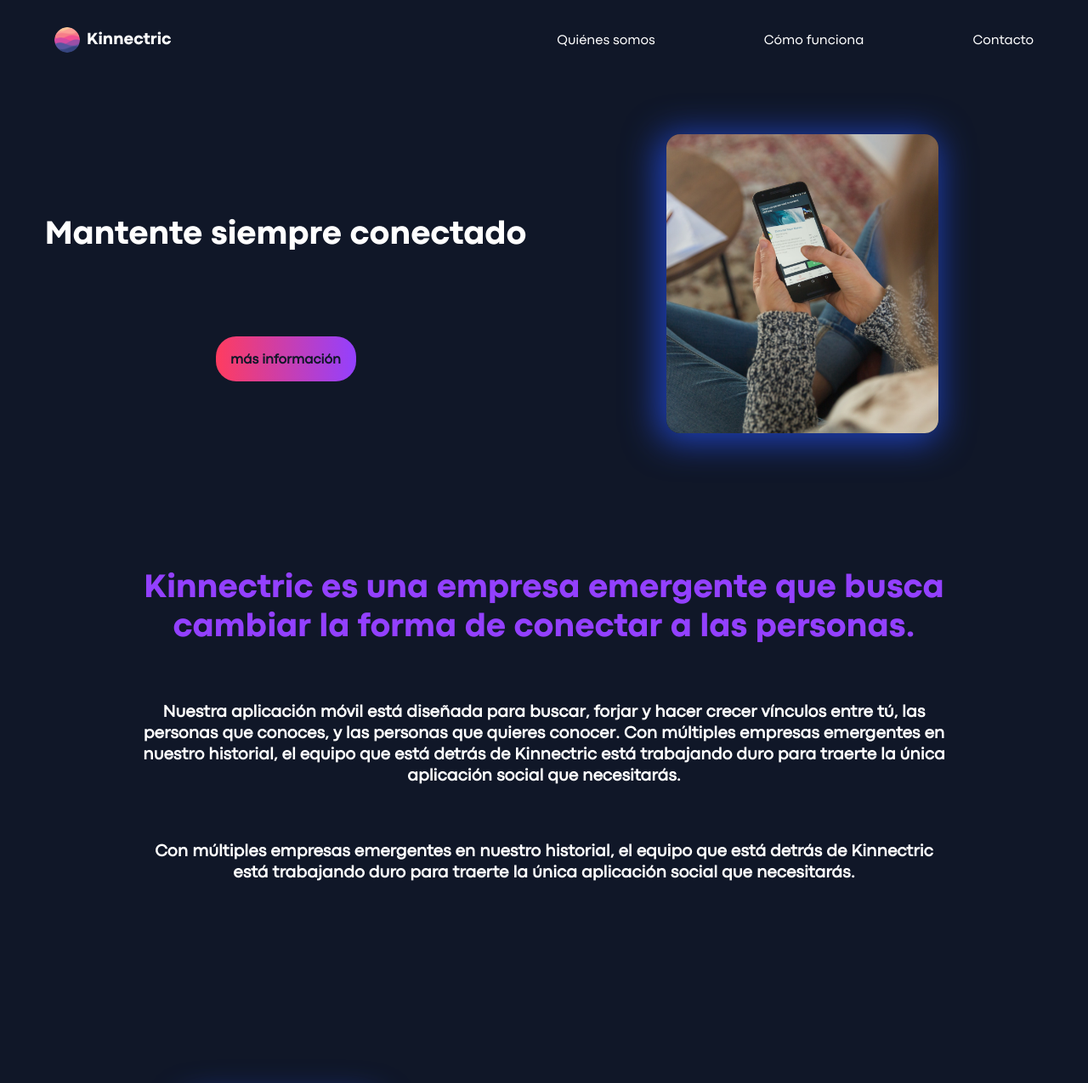
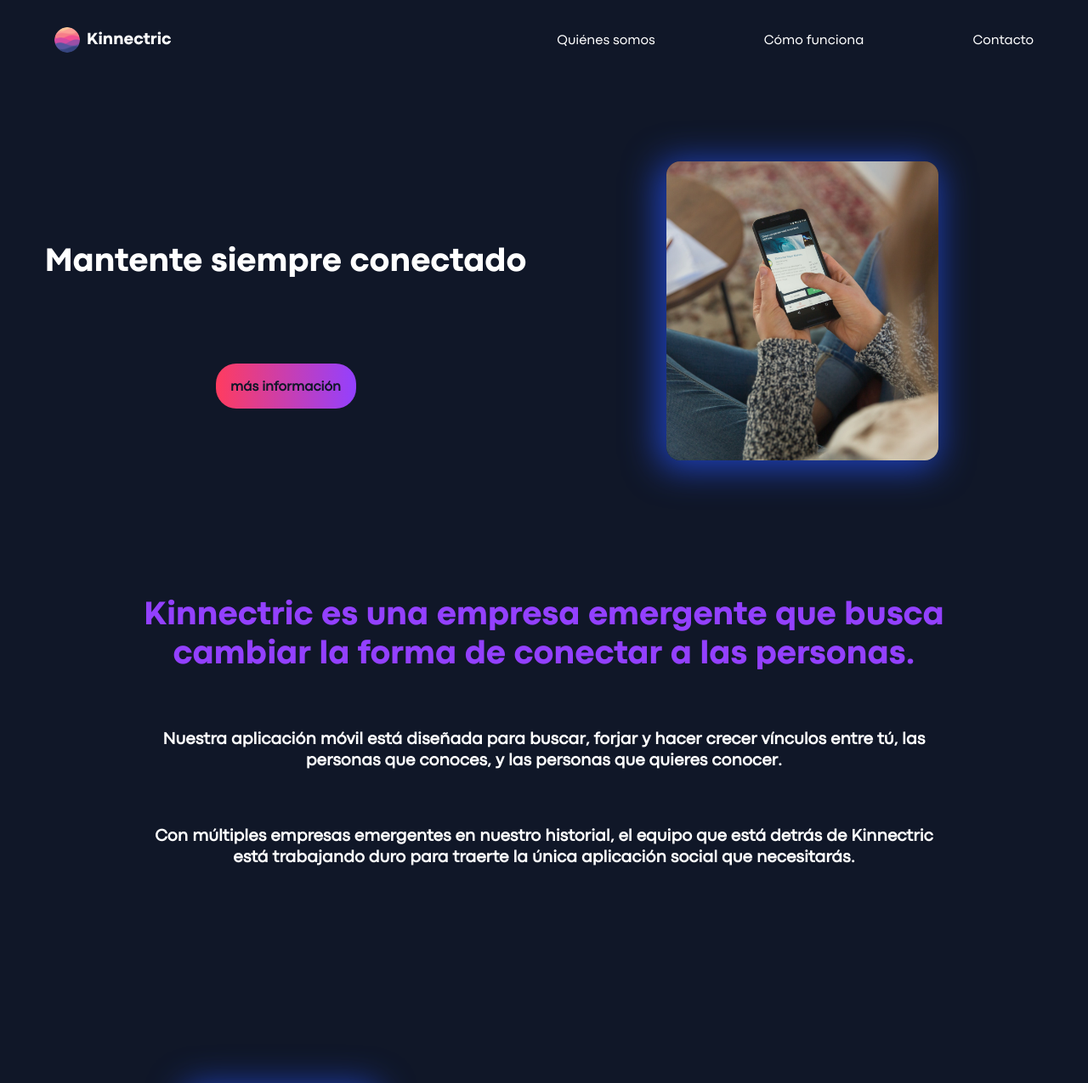
Before and after one commit to pablocordonie/css-flex_design, a plain HTML site: page index.html in a window 1280 px wide. Shown: the top 1275 px of the page at 85% size. Drawn offline with Linux system fonts and the light colour scheme.

Commit message:
feat: fix some layout issues in styles.css to get a correct landing page view from mobile or tablet devices

```diff
--- a/index.html
+++ b/index.html
@@ -66,9 +66,7 @@
           <p class="rtc--main-about-info-description">
             Nuestra aplicación móvil está diseñada para buscar, forjar y hacer
             crecer vínculos entre tú, las personas que conoces, y las personas
-            que quieres conocer. Con múltiples empresas emergentes en nuestro
-            historial, el equipo que está detrás de Kinnectric está trabajando
-            duro para traerte la única aplicación social que necesitarás.
+            que quieres conocer.
           </p>
           <p class="rtc--main-about-info-description">
             Con múltiples empresas emergentes en nuestro historial, el equipo
@@ -133,7 +131,7 @@
         </section>
       </section>
     </main>
-    <footer id="footer" class="rtc--footer rtc-slide">
+    <footer id="footer" class="rtc--footer">
       <section class="rtc--footer-logo rtc-half">
         <img
           src="./assets/images/realm-icon.png"
--- a/styles.css
+++ b/styles.css
@@ -43,8 +43,7 @@ header {
   display: flex;
   flex-direction: column;
   align-items: center;
-  gap: 2rem;
-  padding: 2rem;
+  padding: 2rem 2rem 4rem 2rem;
 }
 
 h1,
@@ -74,6 +73,10 @@ p {
   line-height: 1.15;
 }
 
+p {
+  padding: 0 1rem;
+}
+
 p,
 span {
   font-family: 'Codec Pro';
@@ -94,6 +97,7 @@ p,
 header a,
 .rtc--main-hero-info-h2 {
   color: var(--rtc-primary-color);
+  text-align: center;
 }
 
 .rtc--header-logo,
@@ -180,14 +184,14 @@ header a,
   display: flex;
   flex-direction: column;
   gap: 2rem;
-  padding: 0 2rem;
-  text-align: center;
+  padding: 0 1rem;
 }
 
 .rtc--main-about-info-h2,
 .rtc--main-demo-info-h2,
 .rtc--footer-contact-info-h2 {
   color: var(--rtc-secondary-color);
+  text-align: center;
 }
 
 .rtc--footer {
@@ -195,6 +199,7 @@ header a,
   flex-direction: column;
   align-items: center;
   gap: 4rem;
+  padding-bottom: 4rem;
 }
 
 .rtc--footer-contact-info {
@@ -224,15 +229,24 @@ header a,
   height: 25px;
 }
 
-@media screen and (min-width: 331px) {
+@media screen and (min-width: 320px) {
   .rtc--header-logo-h1 {
     font-size: var(--rtc-font-size-h1-s);
   }
+
+  .rtc--main-about-info,
+  .rtc--main-demo-info {
+    padding: 0 2rem;
+  }
 }
 
-@media screen and (min-width: 561px) {
+@media screen and (min-width: 540px) {
   body {
     margin: 0 2rem;
+  }
+
+  header {
+    gap: 2.5rem;
   }
 
   h2 {
@@ -250,7 +264,7 @@ header a,
   }
 
   .rtc--main-about-info {
-    padding: 2rem 4rem 8rem 4rem;
+    padding: 0 4rem;
   }
 }
 
```
